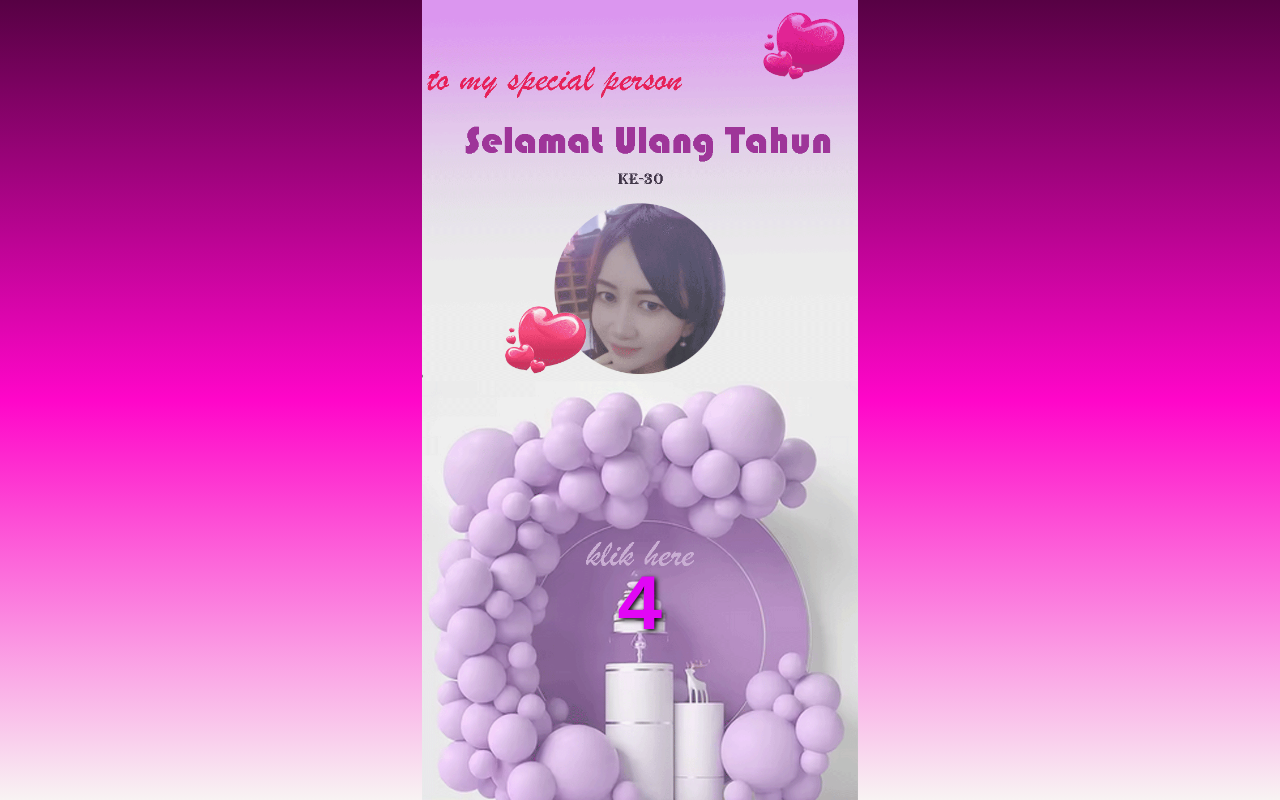
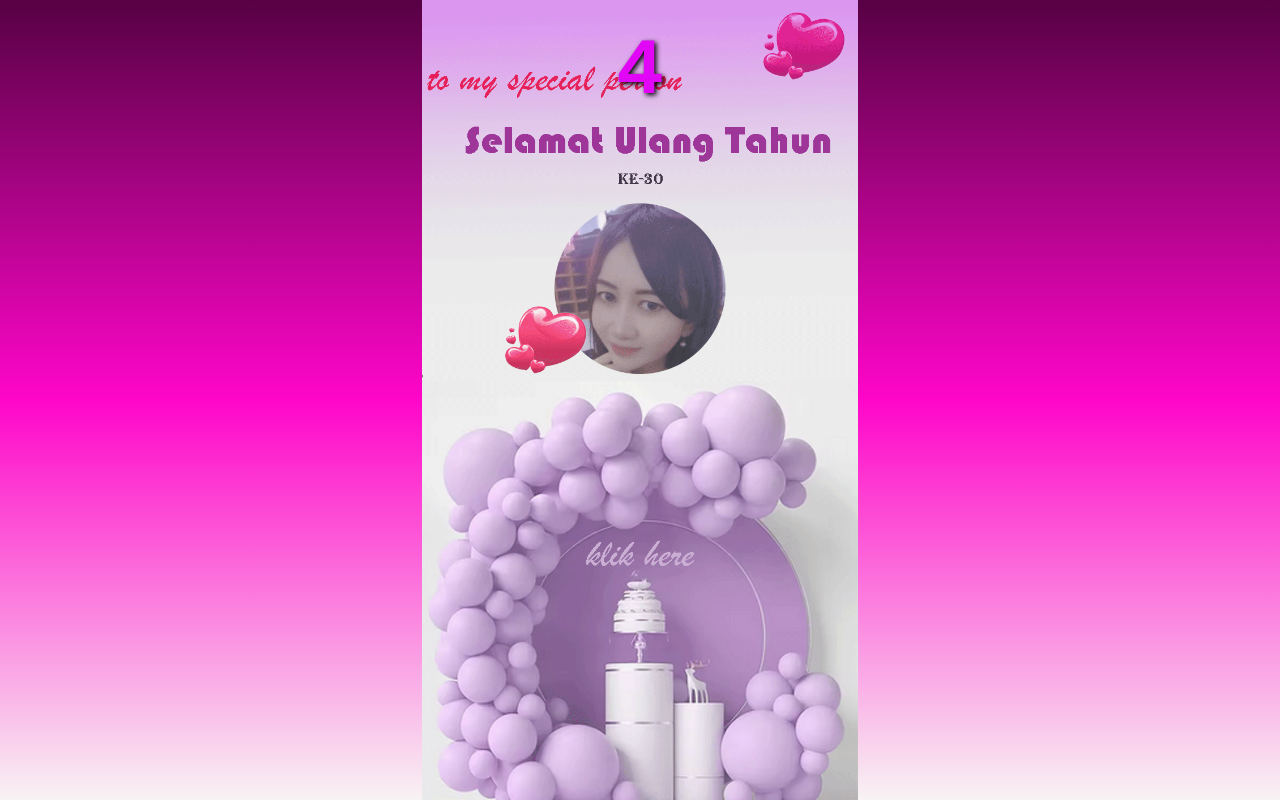
Before and after one commit to gurubaru/aricha_birthday, a plain HTML site: page index.html in a window 1280 px wide. Drawn offline with nearby package versions, Linux system fonts and the light colour scheme.

Commit message:
Update index.html

```diff
--- a/index.html
+++ b/index.html
@@ -1,4 +1,3 @@
-
 <!DOCTYPE html>
 <html lang="id">
 <head>
@@ -49,7 +48,7 @@
     }
     .countdown {
       position: absolute;
-      bottom: 9%;
+      top: 9%;
       left: 50%;
       transform: translate(-50%, -50%);
       font-size: 5em;
```
